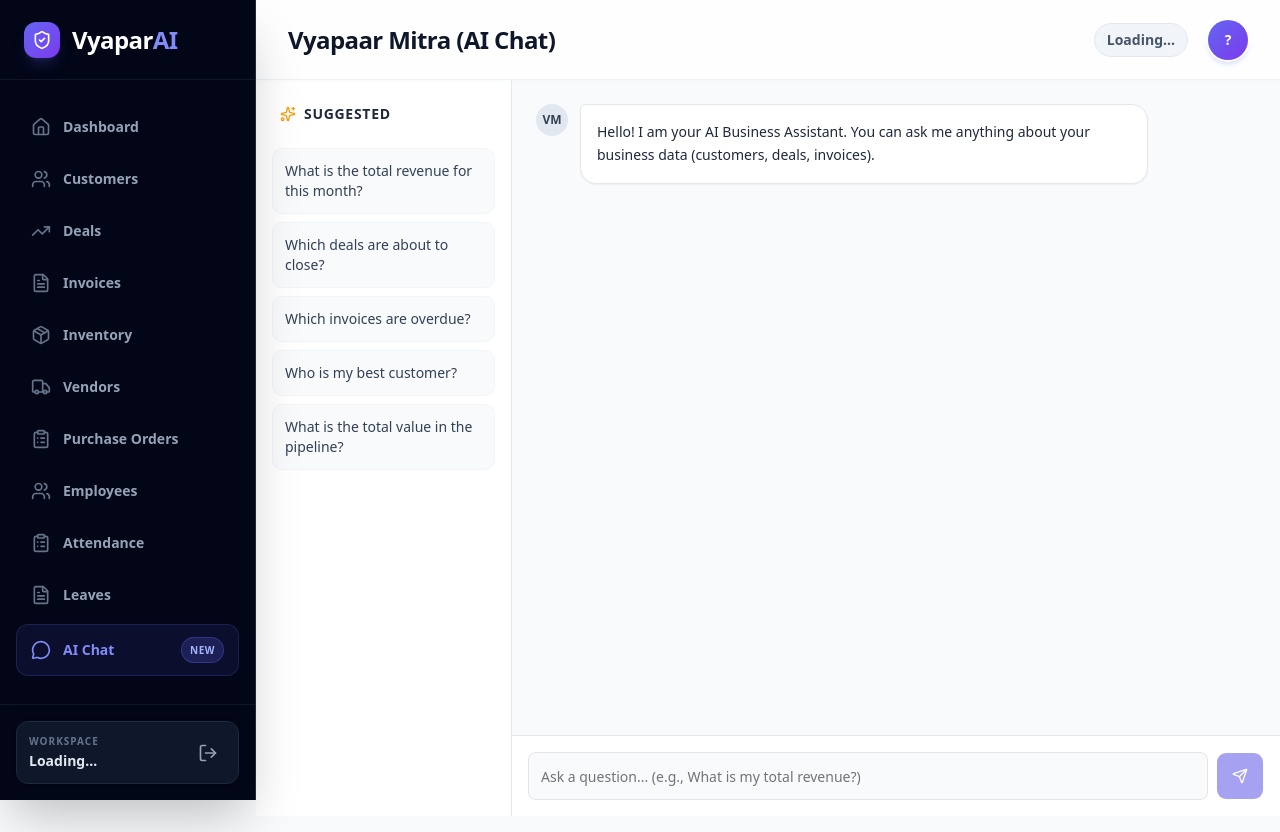
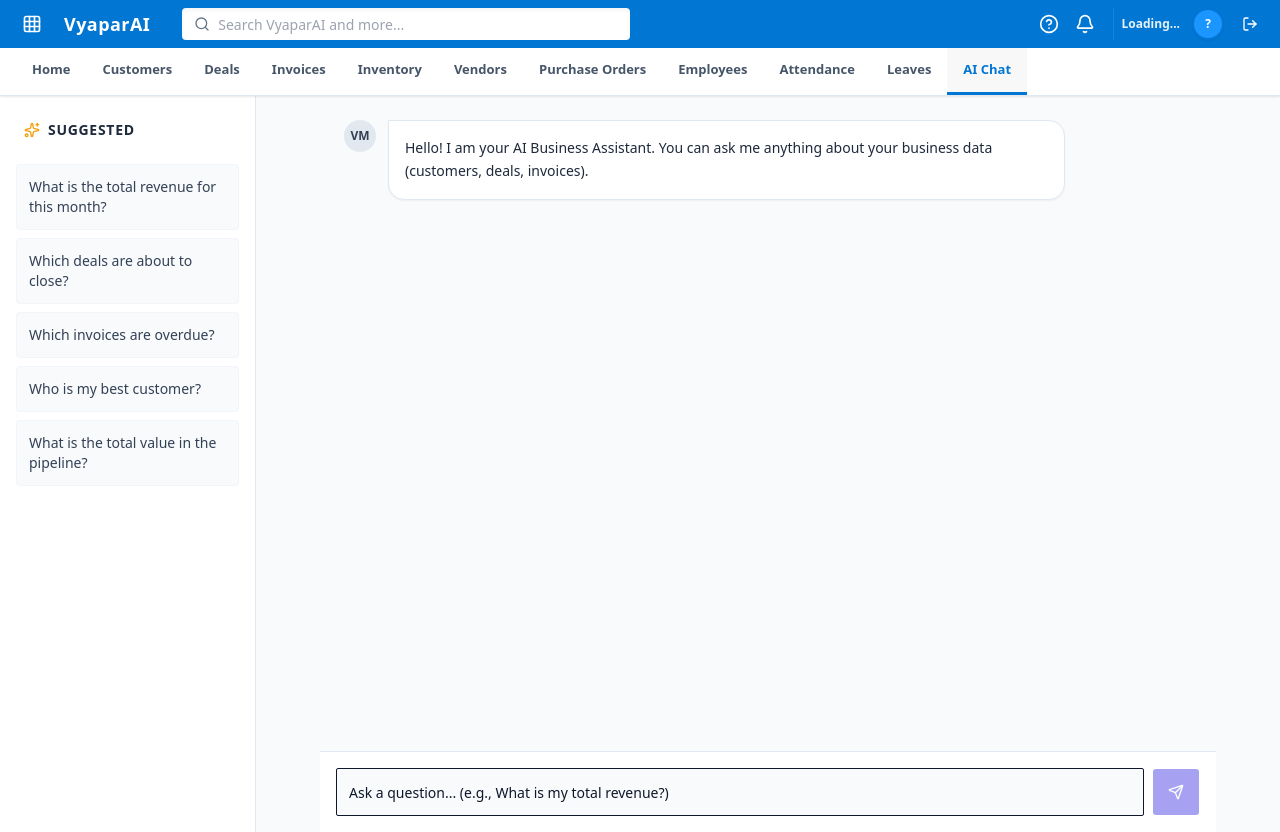
Before and after one commit to Kaushaltiwari27/vyapar-ai, a Next.js app: page /chat in a window 1280 px wide. Built offline with nearby package versions, Linux system fonts and the light colour scheme; no server answers.

Commit message:
feat: redesign UI to match Salesforce Lightning Design System

```diff
--- a/app/(dashboard)/layout.tsx
+++ b/app/(dashboard)/layout.tsx
@@ -1,5 +1,4 @@
-import { Sidebar } from "@/components/layout/Sidebar";
-import { Topbar } from "@/components/layout/Topbar";
+import { TopNavigation } from "@/components/layout/TopNavigation";
 
 export default function DashboardLayout({
   children,
@@ -7,18 +6,11 @@
   children: React.ReactNode;
 }) {
   return (
-    <div className="min-h-screen bg-slate-50 print:bg-white font-sans selection:bg-indigo-100 selection:text-indigo-900">
-      <div className="print:hidden">
-        <Sidebar />
-      </div>
-      <div className="pl-64 print:pl-0 flex flex-col min-h-screen">
-        <div className="print:hidden">
-          <Topbar />
-        </div>
-        <main className="flex-1 overflow-x-hidden print:overflow-visible">
-          {children}
-        </main>
-      </div>
+    <div className="min-h-screen bg-background print:bg-white font-sans selection:bg-blue-100 selection:text-blue-900 flex flex-col">
+      <TopNavigation />
+      <main className="flex-1 overflow-x-hidden print:overflow-visible">
+        {children}
+      </main>
     </div>
   );
 }
--- a/app/globals.css
+++ b/app/globals.css
@@ -15,71 +15,48 @@
     --font-sans: var(--font-sans);
   }
   :root {
-    --background: oklch(1 0 0);
-    --foreground: oklch(0.145 0 0);
-    --card: oklch(1 0 0);
-    --card-foreground: oklch(0.145 0 0);
-    --popover: oklch(1 0 0);
-    --popover-foreground: oklch(0.145 0 0);
-    --primary: oklch(0.205 0 0);
-    --primary-foreground: oklch(0.985 0 0);
-    --secondary: oklch(0.97 0 0);
-    --secondary-foreground: oklch(0.205 0 0);
-    --muted: oklch(0.97 0 0);
-    --muted-foreground: oklch(0.556 0 0);
-    --accent: oklch(0.97 0 0);
-    --accent-foreground: oklch(0.205 0 0);
-    --destructive: oklch(0.577 0.245 27.325);
-    --border: oklch(0.922 0 0);
-    --input: oklch(0.922 0 0);
-    --ring: oklch(0.708 0 0);
-    --chart-1: oklch(0.87 0 0);
-    --chart-2: oklch(0.556 0 0);
-    --chart-3: oklch(0.439 0 0);
-    --chart-4: oklch(0.371 0 0);
-    --chart-5: oklch(0.269 0 0);
-    --radius: 0.625rem;
-    --sidebar: oklch(0.985 0 0);
-    --sidebar-foreground: oklch(0.145 0 0);
-    --sidebar-primary: oklch(0.205 0 0);
-    --sidebar-primary-foreground: oklch(0.985 0 0);
-    --sidebar-accent: oklch(0.97 0 0);
-    --sidebar-accent-foreground: oklch(0.205 0 0);
-    --sidebar-border: oklch(0.922 0 0);
-    --sidebar-ring: oklch(0.708 0 0);
+    --background: 0 0% 96%;
+    --foreground: 0 0% 9%;
+    --card: 0 0% 100%;
+    --card-foreground: 0 0% 9%;
+    --popover: 0 0% 100%;
+    --popover-foreground: 0 0% 9%;
+    --primary: 206 99% 41%;
+    --primary-foreground: 0 0% 100%;
+    --secondary: 210 10% 96%;
+    --secondary-foreground: 206 99% 41%;
+    --muted: 210 10% 96%;
+    --muted-foreground: 210 5% 45%;
+    --accent: 210 10% 96%;
+    --accent-foreground: 0 0% 9%;
+    --destructive: 0 84% 60%;
+    --destructive-foreground: 0 0% 100%;
+    --border: 210 5% 86%;
+    --input: 210 5% 86%;
+    --ring: 206 99% 41%;
+    --radius: 0.25rem;
   }
   .dark {
-    --background: oklch(0.145 0 0);
-    --foreground: oklch(0.985 0 0);
-    --card: oklch(0.205 0 0);
-    --card-foreground: oklch(0.985 0 0);
-    --popover: oklch(0.205 0 0);
-    --popover-foreground: oklch(0.985 0 0);
-    --primary: oklch(0.922 0 0);
-    --primary-foreground: oklch(0.205 0 0);
-    --secondary: oklch(0.269 0 0);
-    --secondary-foreground: oklch(0.985 0 0);
-    --muted: oklch(0.269 0 0);
-    --muted-foreground: oklch(0.708 0 0);
-    --accent: oklch(0.269 0 0);
-    --accent-foreground: oklch(0.985 0 0);
-    --destructive: oklch(0.704 0.191 22.216);
-    --border: oklch(1 0 0 / 10%);
-    --input: oklch(1 0 0 / 15%);
-    --ring: oklch(0.556 0 0);
-    --chart-1: oklch(0.87 0 0);
-    --chart-2: oklch(0.556 0 0);
-    --chart-3: oklch(0.439 0 0);
-    --chart-4: oklch(0.371 0 0);
-    --chart-5: oklch(0.269 0 0);
-    --sidebar: oklch(0.205 0 0);
-    --sidebar-foreground: oklch(0.985 0 0);
-    --sidebar-primary: oklch(0.488 0.243 264.376);
-    --sidebar-primary-foreground: oklch(0.985 0 0);
-    --sidebar-accent: oklch(0.269 0 0);
-    --sidebar-accent-foreground: oklch(0.985 0 0);
-    --sidebar-border: oklch(1 0 0 / 10%);
-    --sidebar-ring: oklch(0.556 0 0);
+    /* Removing dark mode overrides to force Salesforce Light Theme */
+    --background: 0 0% 96%;
+    --foreground: 0 0% 9%;
+    --card: 0 0% 100%;
+    --card-foreground: 0 0% 9%;
+    --popover: 0 0% 100%;
+    --popover-foreground: 0 0% 9%;
+    --primary: 206 99% 41%;
+    --primary-foreground: 0 0% 100%;
+    --secondary: 210 10% 96%;
+    --secondary-foreground: 206 99% 41%;
+    --muted: 210 10% 96%;
+    --muted-foreground: 210 5% 45%;
+    --accent: 210 10% 96%;
+    --accent-foreground: 0 0% 9%;
+    --destructive: 0 84% 60%;
+    --destructive-foreground: 0 0% 100%;
+    --border: 210 5% 86%;
+    --input: 210 5% 86%;
+    --ring: 206 99% 41%;
   }
   * {
     @apply border-border;
--- /dev/null
+++ b/components/layout/TopNavigation.tsx
@@ -0,0 +1,138 @@
+"use client";
+
+import Link from "next/link";
+import { usePathname, useRouter } from "next/navigation";
+import { createClient } from "@/lib/client";
+import { useEffect, useState } from "react";
+import { toast } from "react-hot-toast";
+import { Search, Bell, HelpCircle, Grid, LogOut } from "lucide-react";
+
+export function TopNavigation() {
+  const pathname = usePathname();
+  const router = useRouter();
+  const supabase = createClient();
+  const [businessName, setBusinessName] = useState("Loading...");
+  const [userInitials, setUserInitials] = useState("?");
+
+  useEffect(() => {
+    async function loadUser() {
+      const { data: { user } } = await supabase.auth.getUser();
+      if (!user) return;
+      const { data } = await supabase
+        .from('profiles')
+        .select('full_name, businesses(name)')
+        .eq('id', user.id)
+        .single();
+
+      if (data) {
+        const bus = data.businesses as unknown as { name?: string };
+        setBusinessName(bus?.name || "Business");
+        if (data.full_name) {
+          const names = data.full_name.split(' ');
+          const initials = names.length > 1
+            ? `${names[0][0]}${names[names.length-1][0]}`
+            : data.full_name.substring(0, 2);
+          setUserInitials(initials.toUpperCase());
+        }
+      }
+    }
+    loadUser();
+  }, [supabase]);
+
+  const handleLogout = async () => {
+    const { error } = await supabase.auth.signOut();
+    if (error) {
+      toast.error(error.message);
+    } else {
+      router.push("/login");
+      router.refresh();
+    }
+  };
+
+  const navItems = [
+    { name: "Home", href: "/dashboard" },
+    { name: "Customers", href: "/customers" },
+    { name: "Deals", href: "/deals" },
+    { name: "Invoices", href: "/invoices" },
+    { name: "Inventory", href: "/inventory" },
+    { name: "Vendors", href: "/vendors" },
+    { name: "Purchase Orders", href: "/purchase-orders" },
+    { name: "Employees", href: "/employees" },
+    { name: "Attendance", href: "/attendance" },
+    { name: "Leaves", href: "/leaves" },
+    { name: "AI Chat", href: "/chat" },
+  ];
+
+  return (
+    <div className="flex flex-col w-full z-40 sticky top-0 shadow-sm print:hidden">
+      {/* Global Header (Salesforce Blue) */}
+      <header className="h-12 bg-[#0176D3] flex items-center justify-between px-4">
+         {/* App Launcher & Search */}
+         <div className="flex items-center gap-4 flex-1">
+           <button className="text-white hover:bg-white/10 p-1.5 rounded transition-colors">
+             <Grid className="w-5 h-5" />
+           </button>
+           <span className="text-white font-bold text-lg hidden sm:block tracking-wide">VyaparAI</span>
+
+           <div className="max-w-md w-full ml-4 hidden md:block">
+             <div className="relative group">
+                <Search className="w-4 h-4 absolute left-3 top-2 text-slate-500 group-focus-within:text-[#0176D3]" />
+                <input
+                  type="text"
+                  placeholder="Search VyaparAI and more..."
+                  className="w-full h-8 pl-9 pr-4 rounded bg-white text-sm focus:outline-none focus:ring-2 focus:ring-white border-transparent transition-all shadow-inner"
+                />
+             </div>
+           </div>
+         </div>
+         {/* Profile & Actions */}
+         <div className="flex items-center gap-1">
+           <button className="text-white hover:bg-white/10 p-1.5 rounded transition-colors hidden sm:block">
+             <HelpCircle className="w-5 h-5" />
+           </button>
+           <button className="text-white hover:bg-white/10 p-1.5 rounded transition-colors hidden sm:block">
+             <Bell className="w-5 h-5" />
+           </button>
+           <div className="flex items-center gap-3 ml-2 pl-2 border-l border-blue-400/30">
+             <div className="text-white text-xs font-semibold hidden lg:block opacity-90">
+               {businessName}
+             </div>
+             <div className="h-8 w-8 rounded-full bg-[#1B96FF] text-white font-bold flex items-center justify-center text-xs border-2 border-[#0176D3] shadow-sm cursor-pointer hover:bg-blue-400 transition-colors">
+               {userInitials}
+             </div>
+             <button onClick={handleLogout} className="text-white hover:bg-white/10 p-1.5 rounded transition-colors" title="Logout">
+               <LogOut className="w-4 h-4" />
+             </button>
+           </div>
+         </div>
+      </header>
+
+      {/* Navigation Tabs (White) */}
+      <nav className="h-12 bg-white border-b border-slate-200 flex items-center px-4 overflow-x-auto no-scrollbar shadow-[0_1px_2px_rgba(0,0,0,0.05)]">
+        <ul className="flex h-full min-w-max">
+          {navItems.map((item) => {
+            // Precise active state handling
+            const isActive = item.href === '/dashboard'
+              ? pathname === '/dashboard'
+              : pathname.startsWith(item.href);
+
+            return (
+              <li key={item.name} className="h-full">
+                <Link
+                  href={item.href}
+                  className={`flex items-center h-full px-4 text-[13px] font-semibold border-b-[3px] transition-all whitespace-nowrap ${
+                    isActive
+                      ? "border-[#0176D3] text-[#0176D3] bg-[#f3f2f2]/50"
+                      : "border-transparent text-slate-600 hover:text-[#0176D3] hover:bg-[#f3f2f2]"
+                  }`}
+                >
+                  {item.name}
+                </Link>
+              </li>
+            );
+          })}
+        </ul>
+      </nav>
+    </div>
+  );
+}
```
